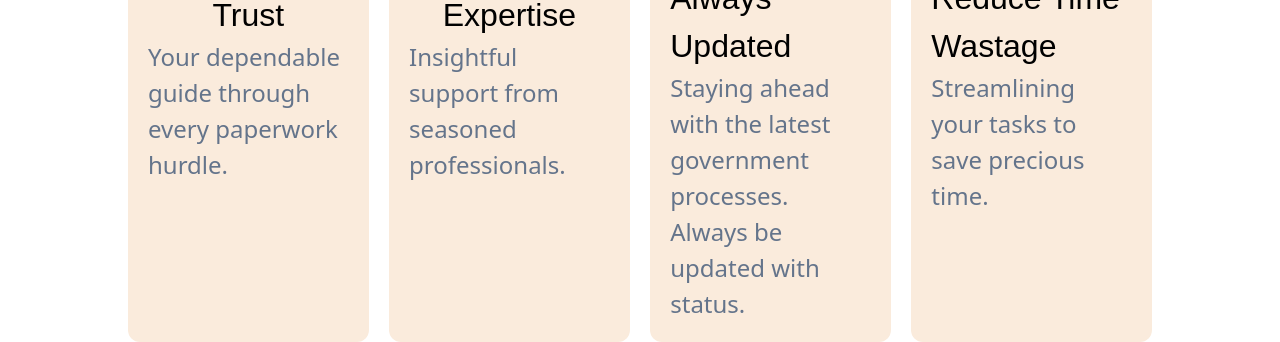
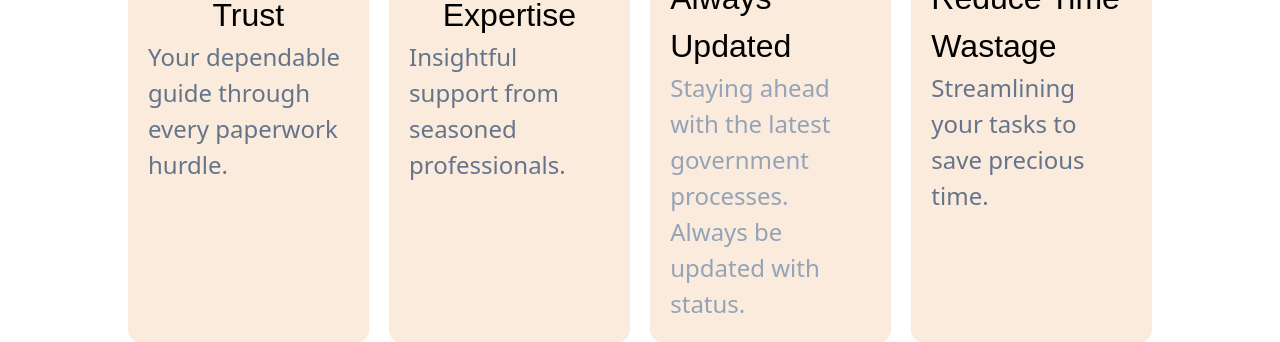
Before and after one commit to suryanshpandey61/Farmer_Site, a React (Create React App) app: page / in a window 1280 px wide. Shown: the part 1795-2137 px from the top of the page. Built offline with nearby package versions, Linux system fonts and the light colour scheme; a web font is replaced by a local one.

Commit message:
Babus Component added

```diff
--- a/src/components/Babus.jsx
+++ b/src/components/Babus.jsx
@@ -36,7 +36,7 @@
              className='text-black mt-[5%] text-[2rem] flex justify-center'
              style={{ fontFamily: "Protest Strike, sans-serif" }}
             >Always Updated</h1>
-            <p className='text-[1.5rem] text-slate-500 '>
+            <p className='text-[1.5rem] text-slate-400 '>
             Staying ahead with the latest government processes.
             Always be updated with status.
             </p>
```
